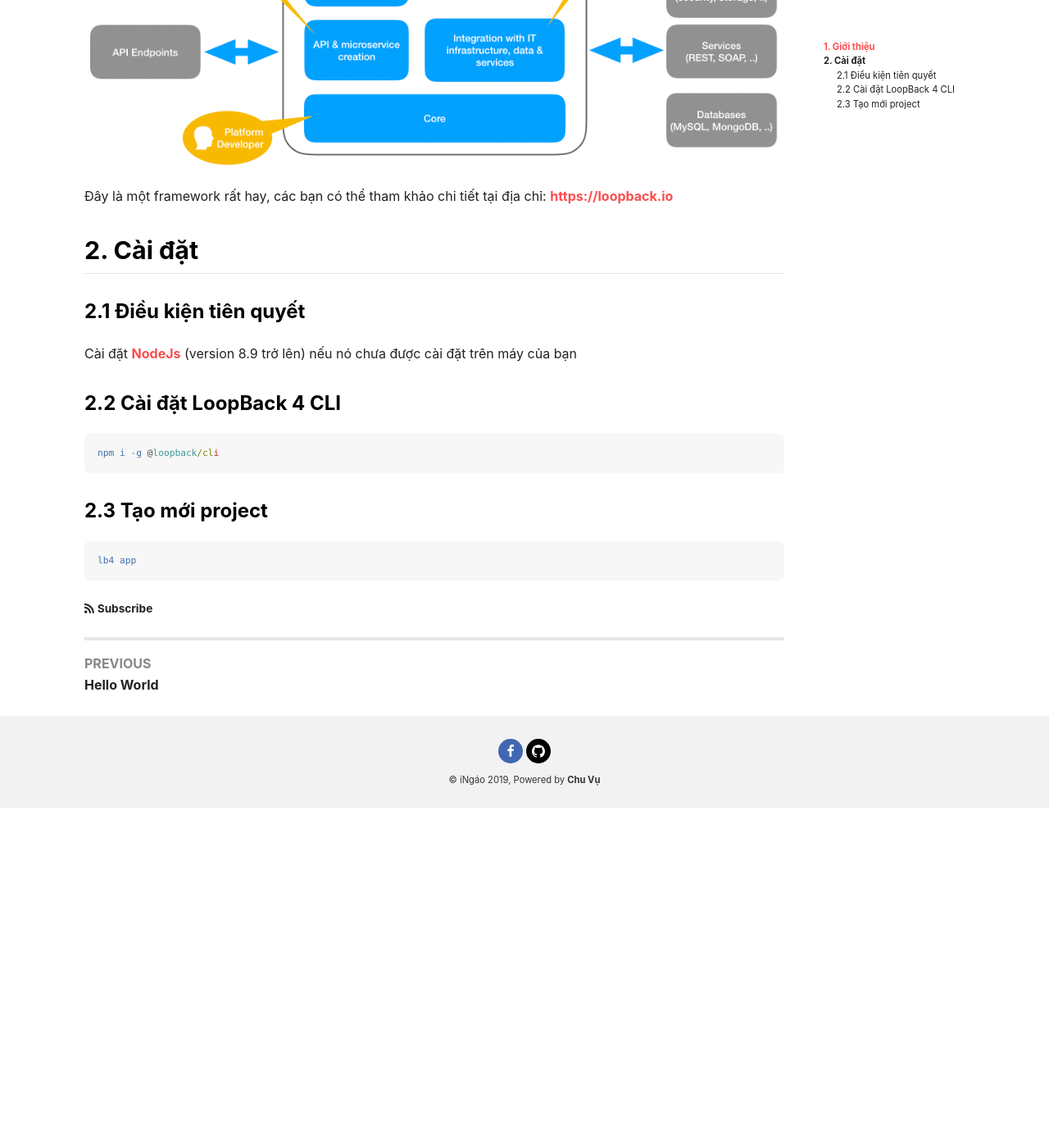
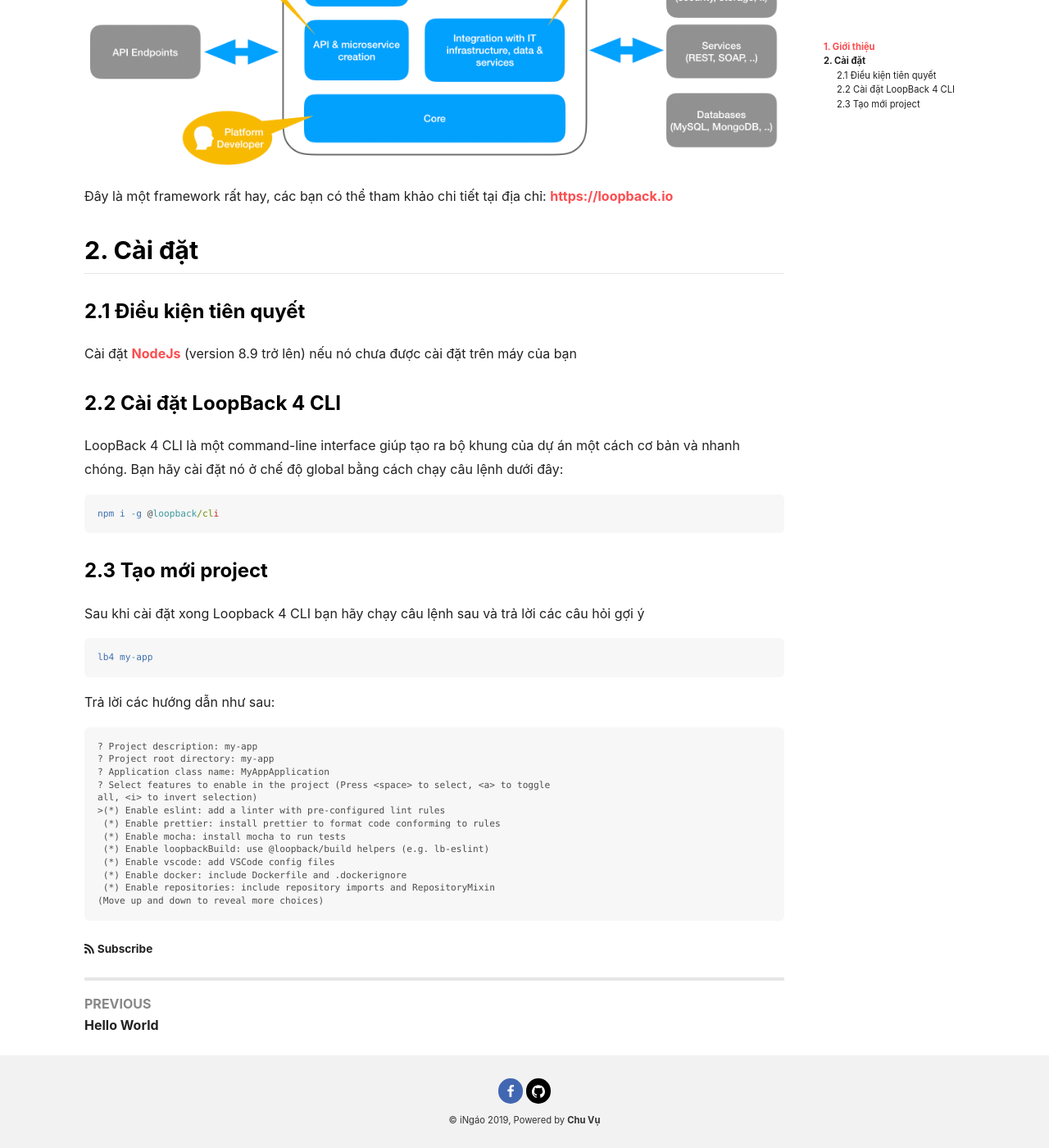
Before and after one commit to vu-cv/vu-cv.github.io, a Jekyll site: the page built from _posts/2019-12-09-tim-hieu-va-cai-dat-loopback-4.md, in a window 1280 px wide and 1400 px high, scrolled down 691 px. Shown: the whole window at 82% size. Built offline with Jekyll 4.4.1, drawn with Linux system fonts in a browser that asks for light colours; nearby versions of some CDN libraries; before the commit the page ends 1676 px from its top, so only the background shows below that.

Commit message:
Update 2019-12-09-tim-hieu-va-cai-dat-loopback-4.md

````diff
--- a/_posts/2019-12-09-tim-hieu-va-cai-dat-loopback-4.md
+++ b/_posts/2019-12-09-tim-hieu-va-cai-dat-loopback-4.md
@@ -20,10 +20,29 @@ Dưới đây là sơ đồ minh họa Loopback làm cầu nối giữa các inc
 Cài đặt [NodeJs](https://nodejs.org/en/download/){:target="_blank"} (version 8.9 trở lên) nếu nó chưa được cài đặt trên máy của bạn
 
 ### 2.2 Cài đặt LoopBack 4 CLI
+LoopBack 4 CLI là một command-line interface giúp tạo ra bộ khung của dự án một cách cơ bản và nhanh chóng.
+Bạn hãy cài đặt nó ở chế độ global bằng cách chạy câu lệnh dưới đây:
 ```javascript
 npm i -g @loopback/cli
 ```
 ### 2.3 Tạo mới project
+Sau khi cài đặt xong Loopback 4 CLI bạn hãy chạy câu lệnh sau và trả lời các câu hỏi gợi ý
 ```javascript
-lb4 app
+lb4 my-app
 ```
+Trả lời các hướng dẫn như sau:
+```
+? Project description: my-app
+? Project root directory: my-app
+? Application class name: MyAppApplication
+? Select features to enable in the project (Press <space> to select, <a> to toggle
+all, <i> to invert selection)
+>(*) Enable eslint: add a linter with pre-configured lint rules
+ (*) Enable prettier: install prettier to format code conforming to rules
+ (*) Enable mocha: install mocha to run tests
+ (*) Enable loopbackBuild: use @loopback/build helpers (e.g. lb-eslint)
+ (*) Enable vscode: add VSCode config files
+ (*) Enable docker: include Dockerfile and .dockerignore
+ (*) Enable repositories: include repository imports and RepositoryMixin
+(Move up and down to reveal more choices)
+```
````
